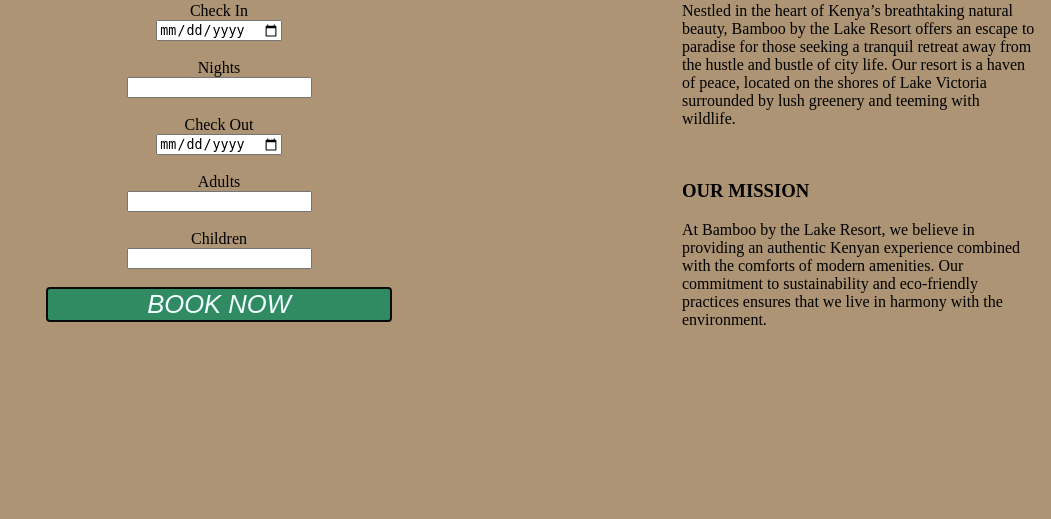
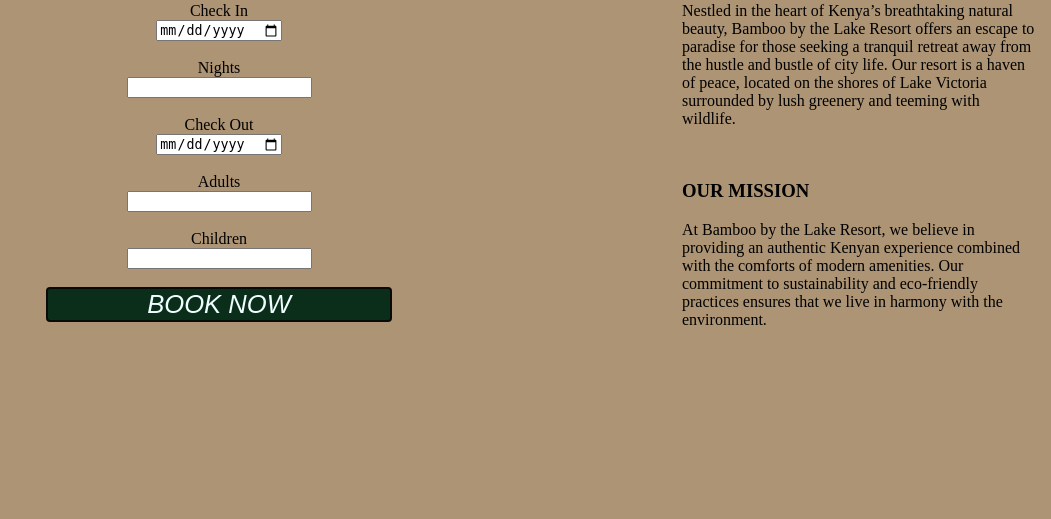
Before and after one commit to Kitaorose/CP_WAD, a PHP site: page / in a window 1280 px wide. Shown: the part 1086-1605 px from the top of the page, without its empty margins (229-1280 px from the left). Run offline with PHP 8.4, Linux system fonts and the light colour scheme.

Commit message:
edited input

```diff
--- a/CSS/formStyle.css
+++ b/CSS/formStyle.css
@@ -1,8 +1,7 @@
+
 .contact_form label{
     font-size: 1.8em;
 }
-
-.check
 
 input[type = text], [type = email]{
     width: 50%;
@@ -15,9 +14,10 @@ input[type=button]{
     width: 40%;
     padding: 12px, 16px;
     font-size: 1.6em;
+    text-transform: uppercase;
     border-radius: 4px;
     border: 2px solid #0b0a0a;
-    background-color: rgb(48, 138, 98);
+    background-color: rgb(11, 46, 26);
     color: azure;
     box-sizing: border-box;
     margin: 8px, 0;
```
